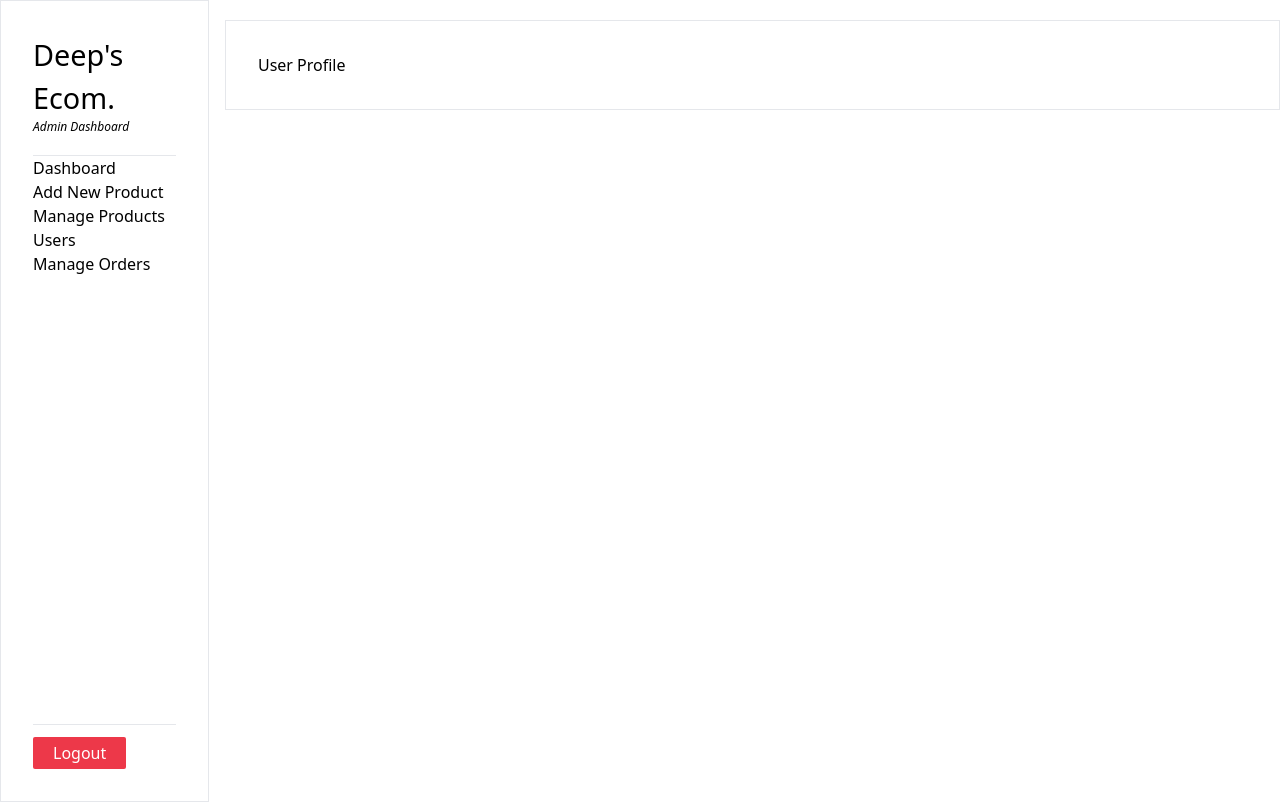
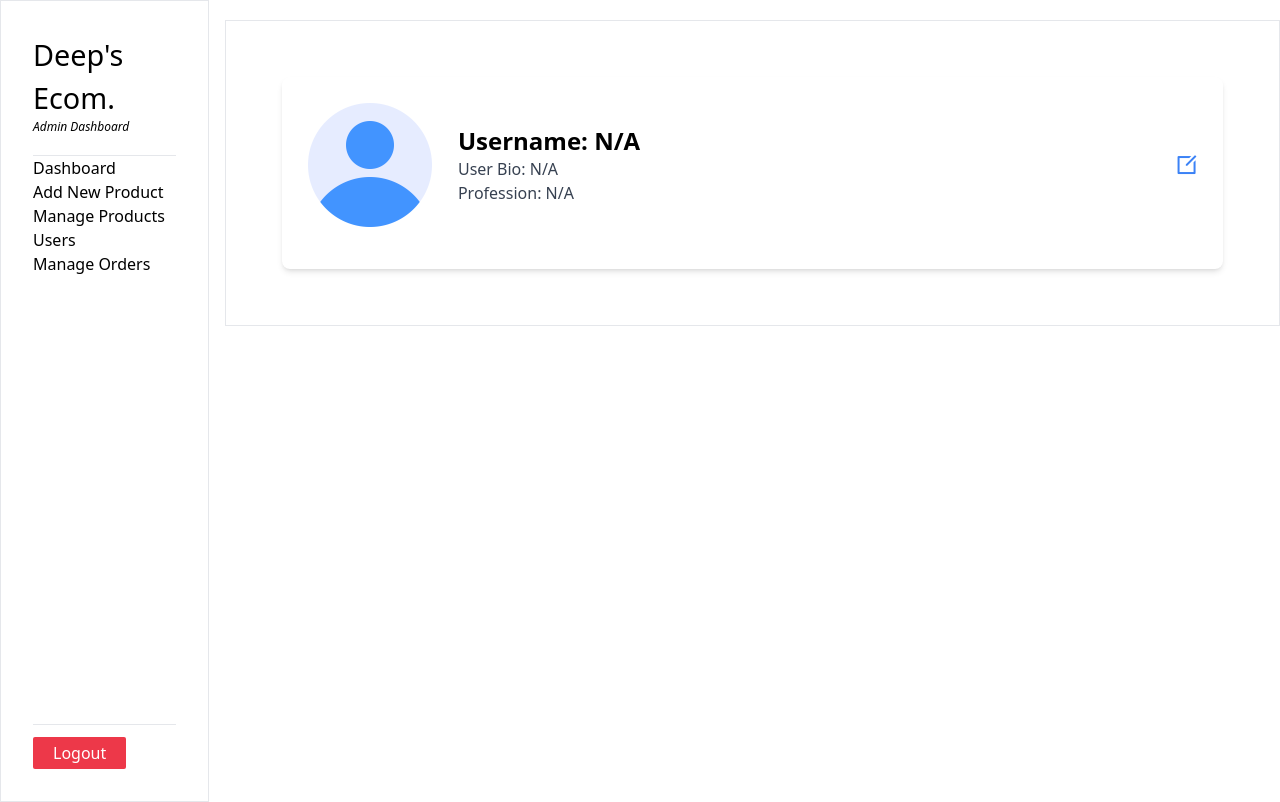
Before and after one commit to DeepDhrangadhariya/E-Commerce-Redux-Project, a React (Vite) app in the folder frontend/: page /dashboard/profile in a window 1280 px wide. Built offline with nearby package versions, Linux system fonts and the light colour scheme; no server answers; sample sign-in values are in the browser's storage.

Commit message:
update user profile section

```diff
--- /dev/null
+++ b/frontend/src/pages/dashboard/user/profile/UserProfile.jsx
@@ -0,0 +1,113 @@
+import React, { useEffect, useState } from 'react'
+import { useDispatch, useSelector } from 'react-redux'
+import { useEditProfileMutation } from '../../../../redux/features/auth/authAPI'
+import avatarImg from '../../../../assets/avatar.png'
+import { setUser } from '../../../../redux/features/auth/authSlice'
+
+const UserProfile = () => {
+
+    const dispatch = useDispatch()
+    const { user } = useSelector(state => state.auth)
+    const [editProfile, { isLoading, isError, error, isSuccess }] = useEditProfileMutation()
+
+    const [formData, setFormData] = useState({
+        userName: '',
+        profileImage: '',
+        bio: '',
+        profession: '',
+        userId: ''
+    })
+    const [isModalOpen, setIsModalOpen] = useState(false)
+
+    useEffect(() => {
+        if (user) {
+            setFormData({
+                userName: user?.userName || '',
+                profileImage: user?.profileImage || "",
+                bio: user?.bio || "",
+                profession: user?.profession || "",
+                userId: user?._id || ""
+            })
+        }
+    },[user])
+
+    const handleChange = (e) => {
+        setFormData({
+            ...formData,
+            [e.target.name]: e.target.value
+        })
+    }
+
+    const handleSubmit = async (e) => {
+        e.preventDefault()
+        const updatedUser = {
+            userName: formData.userName,
+            profileImage: formData.profileImage,
+            bio: formData.bio,
+            profession: formData.profession,
+            userId: formData.userId
+        }
+
+        try {
+            const response = await editProfile(updatedUser).unwrap()
+            dispatch(setUser(response?.user))
+            localStorage.setItem('user', JSON.stringify(response.user))
+            alert('Profile updated successfully')
+        } catch (error) {
+            console.error("Failed to update profile, ", error)
+        }
+
+        setIsModalOpen(false)
+    }
+
+    return (
+        <div className='container mx-auto p-6'>
+            <div className='bg-white shadow-md rounded-lg p-6'>
+                <div className='flex items-center mb-4'>
+                    <img src={formData?.profileImage || avatarImg} alt="" className='w-32 h-32 object-cover rounded-full' />
+                    <div className='ml-6'>
+                        <h3 className='text-2xl font-bold'>Username: {formData?.userName || 'N/A'}</h3>
+                        <p className='text-gray-700'>User Bio: {formData?.bio || 'N/A'}</p>
+                        <p className='text-gray-700'>Profession: {formData?.profession || 'N/A'}</p>
+                    </div>
+                    <button onClick={() => setIsModalOpen(true)} className='ml-auto text-blue-500 hover:text-blue-700'><i className="ri-edit-box-line text-2xl"></i></button>
+                </div>
+            </div>
+
+            {/* show modal */}
+            {
+                isModalOpen && (
+                    <div className='fixed inset-0 bg-black bg-opacity-90 flex items-center justify-center z-50'>
+                        <div className='bg-white p-6 rounded-lg md:w-96 max-w-xl mx-auto relative'>
+                            <button onClick={() => setIsModalOpen(false)} className='absolute top-2 right-2 text-gray-500 hover:text-gray-700'><i className="ri-close-line text-xl p-2 bg-black rounded-full"></i></button>
+                            <h2 className='text-2xl font-bold mb-4'>Edit Profile</h2>
+                            <form onSubmit={handleSubmit}>
+                                <div className='mb-4'>
+                                    <label htmlFor="userName" className='block text-sm font-medium text-gray-700'>Username</label>
+                                    <input type="text" name='userName' id='userName' value={formData?.userName} onChange={handleChange} placeholder='username' className='mt-1 p-2 w-full border border-gray-300 rounded-md shadow-sm' required />
+                                </div>
+                                <div className='mb-4'>
+                                    <label htmlFor="profileImage" className='block text-sm font-medium text-gray-700'>Profile Image Url</label>
+                                    <input type="text" name='profileImage' id='profileImage' value={formData?.profileImage} onChange={handleChange} placeholder='profile image url' className='mt-1 p-2 w-full border border-gray-300 rounded-md shadow-sm' required />
+                                </div>
+                                <div className='mb-4'>
+                                    <label htmlFor="bio" className='block text-sm font-medium text-gray-700'>Bio</label>
+                                    <textarea rows='3' name='bio' id='bio' value={formData?.bio} onChange={handleChange} placeholder='add your bio' className='mt-1 p-2 w-full border border-gray-300 rounded-md shadow-sm' required />
+                                </div>
+                                <div className='mb-4'>
+                                    <label htmlFor="profession" className='block text-sm font-medium text-gray-700'>Profession</label>
+                                    <input type="text" name='profession' id='profession' value={formData?.profession} onChange={handleChange} placeholder='profession' className='mt-1 p-2 w-full border border-gray-300 rounded-md shadow-sm' required />
+                                </div>
+                                <button type='submit' disabled={isLoading} className={`mt-4 w-full bg-blue-500 text-white py-2 px-4 rounded-md ${isLoading ? 'opacity-50 cursor-not-allowed' : ''}`}>{isLoading ? 'Saving...' : 'Save Changes'}</button>
+                                {isError && <p className='mt-2 text-red-500'>Failed To Update Profile, Please Try Again</p>}
+                                {isSuccess && <p className='mt-2 text-green-500'>Profile Updated Successfullly</p>}
+                            </form>
+                        </div>
+                    </div>
+                )
+            }
+        </div>
+    )
+}
+
+export default UserProfile
--- a/frontend/src/pages/dashboard/user/reviews/UserReviews.jsx
+++ b/frontend/src/pages/dashboard/user/reviews/UserReviews.jsx
@@ -14,7 +14,7 @@
     }
 
     if(isLoading) return <div>Loading...</div>
-    if(error) return <div>Failed To Found Reviews</div>
+    if(error) return <div>No Reviews Found</div>
 
     return (
         <div className='py-6'>
--- a/frontend/src/routers/router.jsx
+++ b/frontend/src/routers/router.jsx
@@ -15,6 +15,7 @@
 import OrderDetails from "../pages/dashboard/user/Orders/OrderDetails";
 import UserPayments from "../pages/dashboard/user/payments/UserPayments";
 import UserReviews from "../pages/dashboard/user/reviews/UserReviews";
+import UserProfile from "../pages/dashboard/user/profile/UserProfile";
 
 const router = createBrowserRouter([
     {
@@ -50,7 +51,7 @@
             { path: '', element: <UserDashboardMain /> },
             { path: 'orders', element: <UserOrders /> },
             { path: 'payments', element: <UserPayments /> },
-            { path: 'profile', element: <div>User Profile</div> },
+            { path: 'profile', element: <UserProfile /> },
             { path: 'reviews', element: <UserReviews /> },
 
             // admin rotes
```
